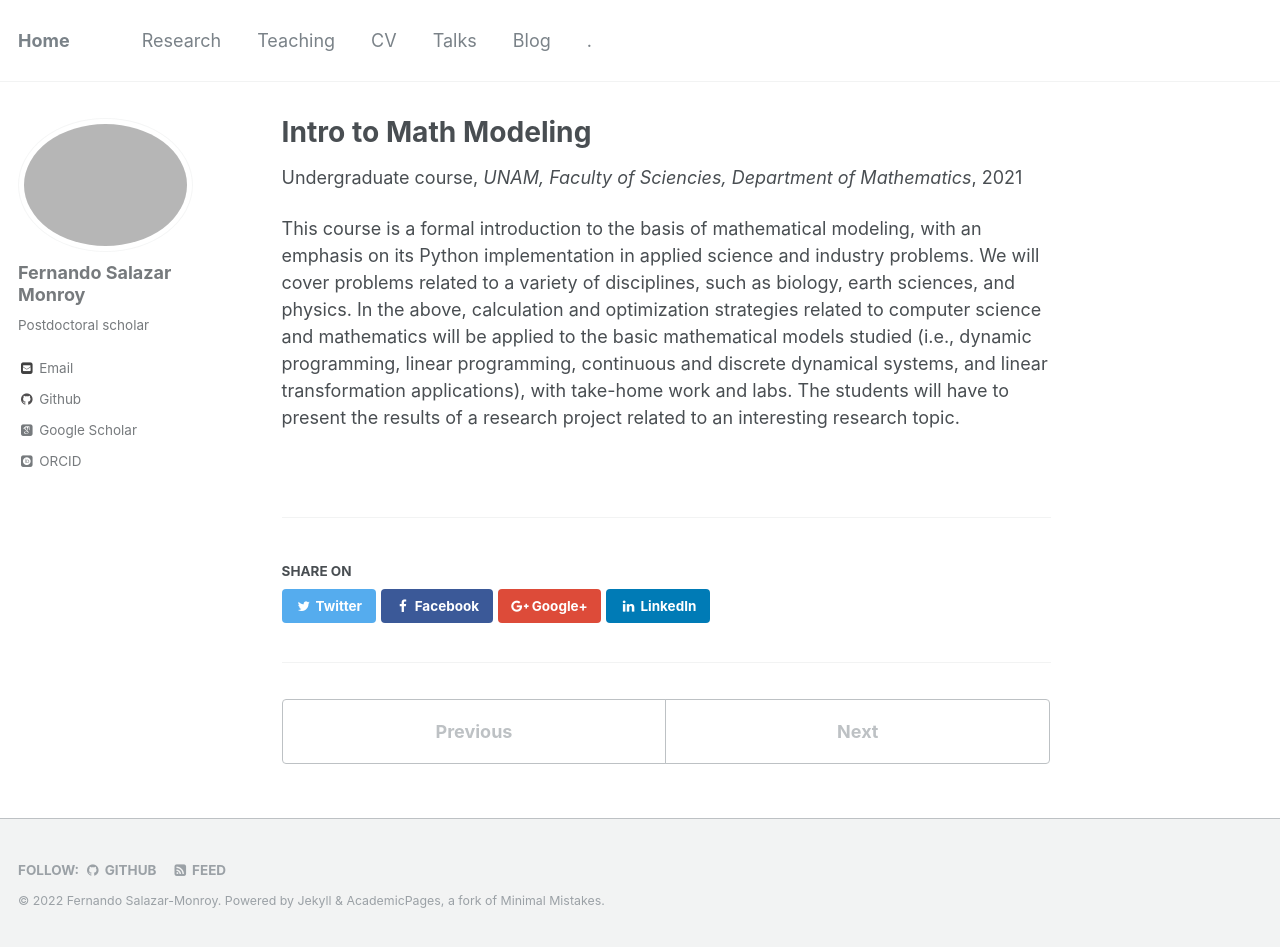
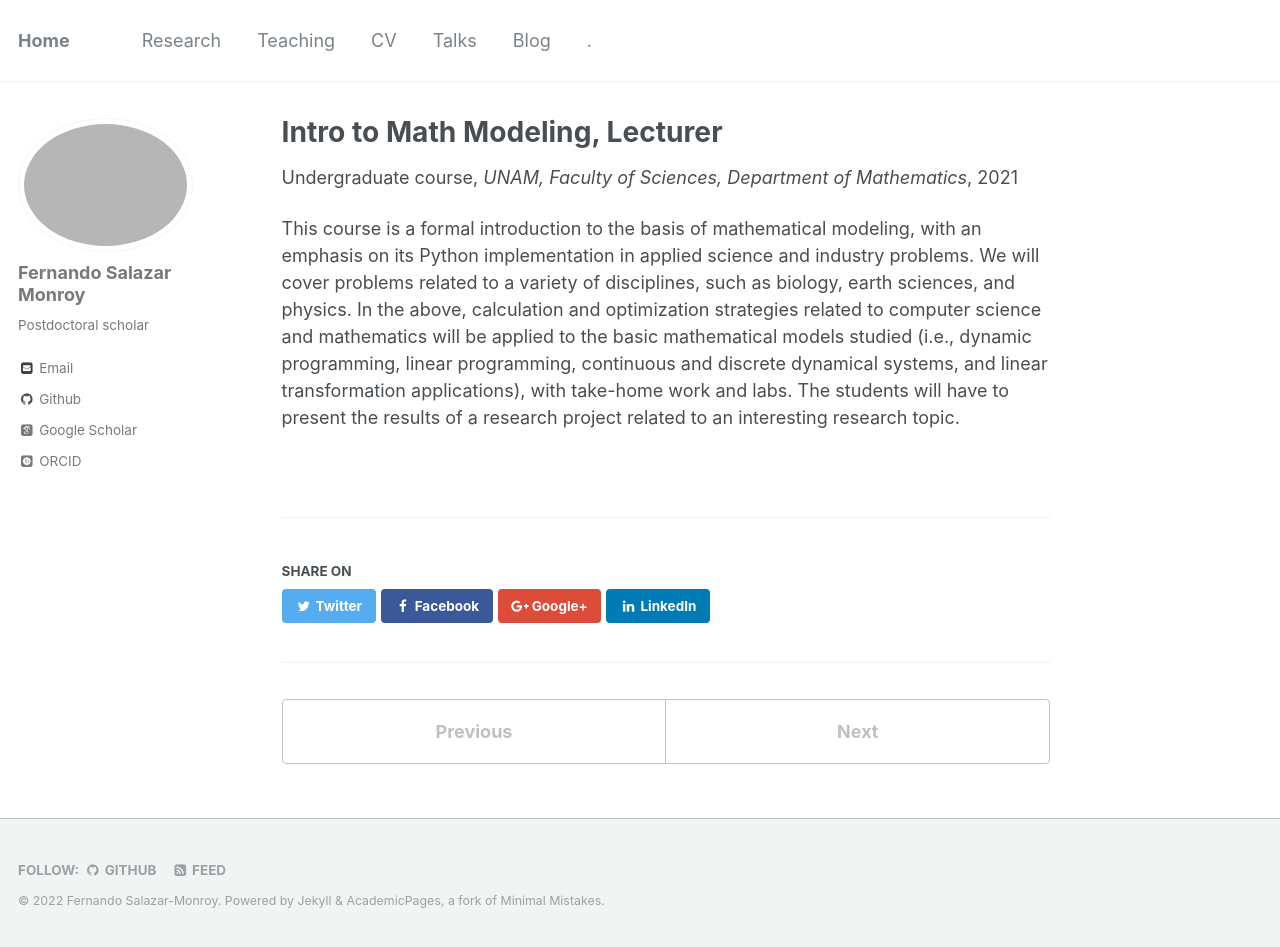
Before and after one commit to Edifesamo14/dr.surimi, a Jekyll site: the page built from _teaching/101_math_models.md, in a window 1280 px wide and 947 px high. Built offline with Jekyll 4.4.1, drawn with Linux system fonts in a browser that asks for light colours; some web fonts are replaced.

Commit message:
Update 101_math_models.md

```diff
--- a/_teaching/101_math_models.md
+++ b/_teaching/101_math_models.md
@@ -1,9 +1,9 @@
 ---
-title: "Intro to Math Modeling"
+title: "Intro to Math Modeling, Lecturer"
 collection: teaching
 type: "Undergraduate course"
 permalink: /teaching/101_math_models
-venue: "UNAM, Faculty of Sciencies, Department of Mathematics"
+venue: "UNAM, Faculty of Sciences, Department of Mathematics"
 date: 2021-02-01
 location: "Mexico City, Mexico"
 ---
```
